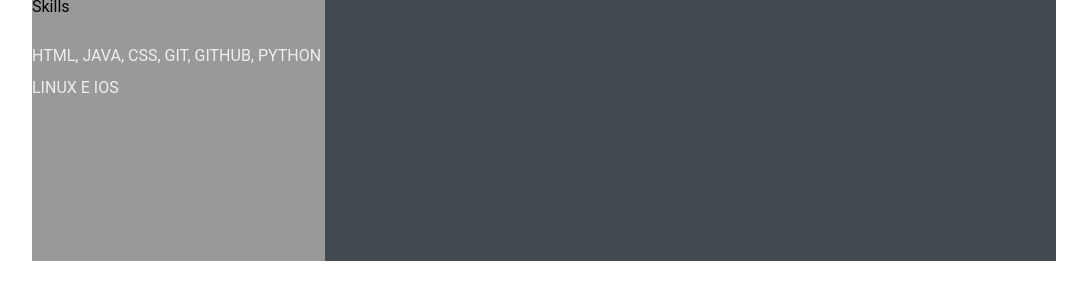
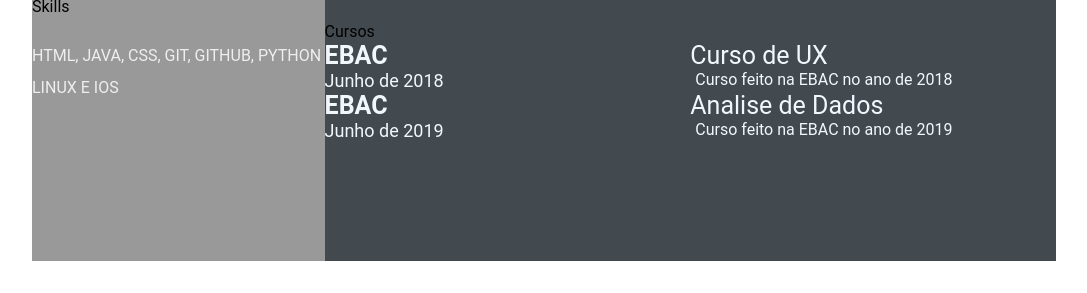
Before and after one commit to RenatoXavier96/RenatoXavier96.github.io, a plain HTML site: page index.html in a window 1280 px wide. Shown: the part 571-864 px from the top of the page, without its empty margins (96-1183 px from the left). Drawn offline with Linux system fonts and the light colour scheme.

Commit message:
inde.html

```diff
--- a/index.html
+++ b/index.html
@@ -106,8 +106,32 @@
                 </div>
             </div>
             </section>
+            <section class="awards gap">
+                <div class="right title">Cursos</div>
+                <div class="awards-contents">
+                    <div class="awards-left">
+                        <p class="awards-company-name">EBAC</p>
+                        <p class="awards-time-period">Junho de 2018</p>
+                    </div>
+                    <div class="awards-right">
+                        <p class="awards-name">Curso de UX</p>
+                        <p class="awards-desc">
+                            Curso feito na EBAC no ano de 2018
+                        </p>
+                    </div>
+                    <div class="awards-left">
+                        <p class="awards-company-name">EBAC</p>
+                        <p class="awards-time-period">Junho de 2019</p>
+                    </div>
+                    <div class="awards-right">
+                        <p class="awards-name">Analise de Dados</p>
+                        <p class="awards-desc">
+                            Curso feito na EBAC no ano de 2019
+                        </p>
+                    </div>
+                </div>
+            </section>
         </section>
     </main>
 </body>
-
 </html>
```
